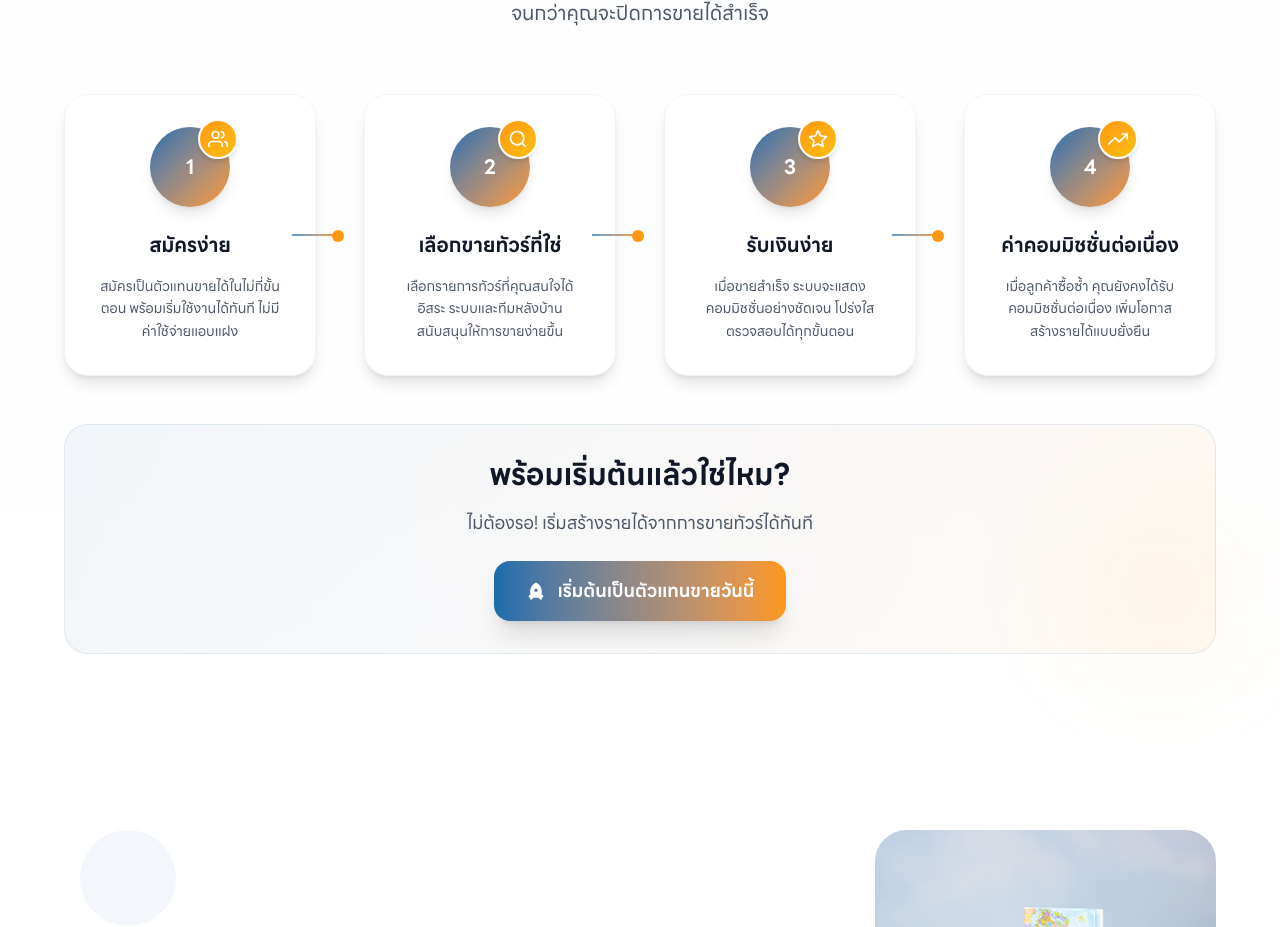
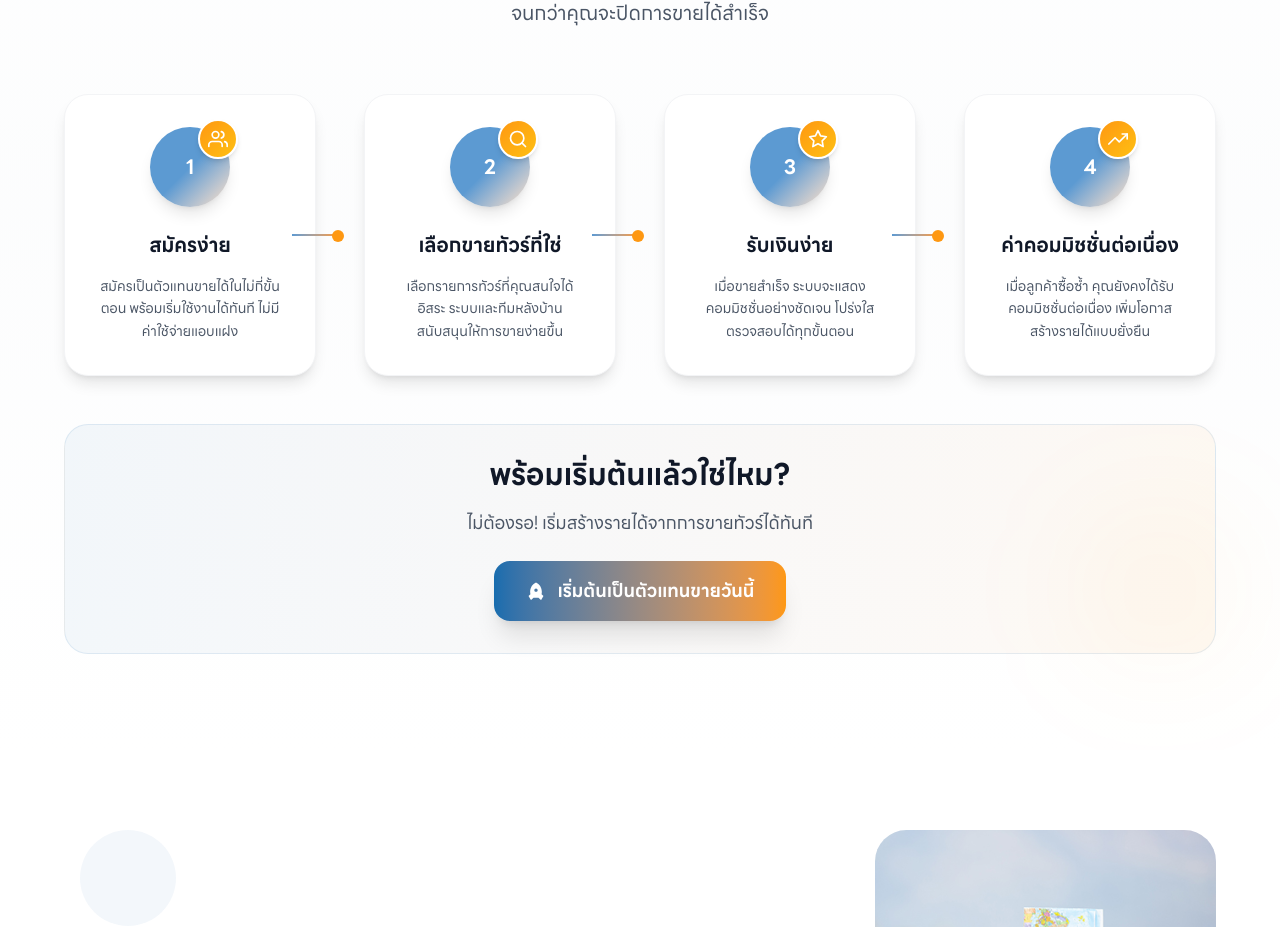
Before and after one commit to canvasmediaagencydev/Sale-page-website-seller-program, a Next.js app: page / in a window 1280 px wide. Shown: the part 1293-2220 px from the top of the page. Built offline with nearby package versions, Linux system fonts and the light colour scheme; no server answers; the database is empty; a web font is replaced by a local one.

Commit message:
update: ui

```diff
--- a/src/components/sections/WorkingProcessSection.tsx
+++ b/src/components/sections/WorkingProcessSection.tsx
@@ -35,7 +35,7 @@ const ProcessStep = ({ number, title, description, icon: Icon, index }: ProcessS
       <div className="relative mb-6 flex justify-center">
         <div className="relative">
           {/* Main Number */}
-          <div className="w-20 h-20 bg-gradient-to-br from-paydee-blue-primary to-paydee-orange-primary rounded-full flex items-center justify-center text-white font-bold text-xl shadow-lg group-hover:scale-110 transition-transform duration-300">
+          <div className="w-20 h-20 bg-gradient-to-br from-paydee-blue-light via-paydee-blue-light to-paydee-orange-primary/30 rounded-full flex items-center justify-center text-white font-bold text-xl shadow-lg group-hover:scale-110 transition-transform duration-300">
             {number}
           </div>
 
```
